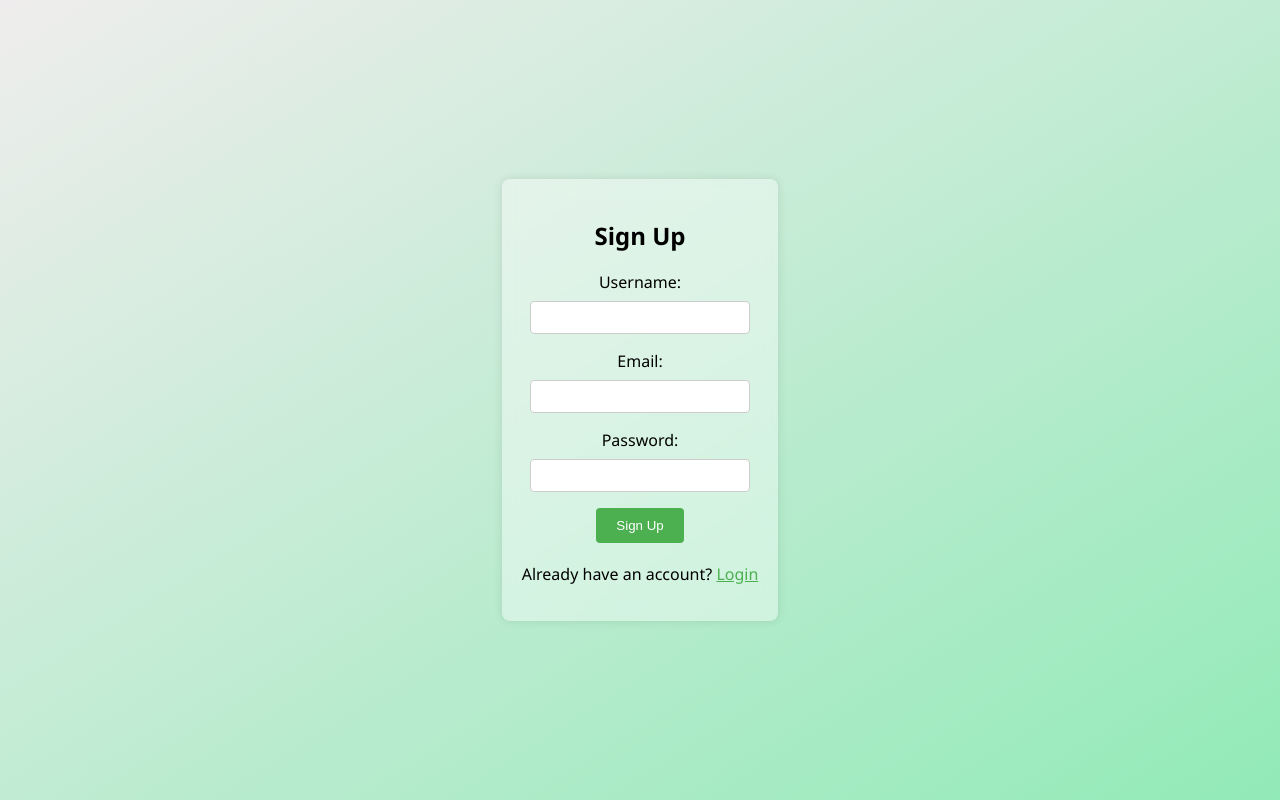
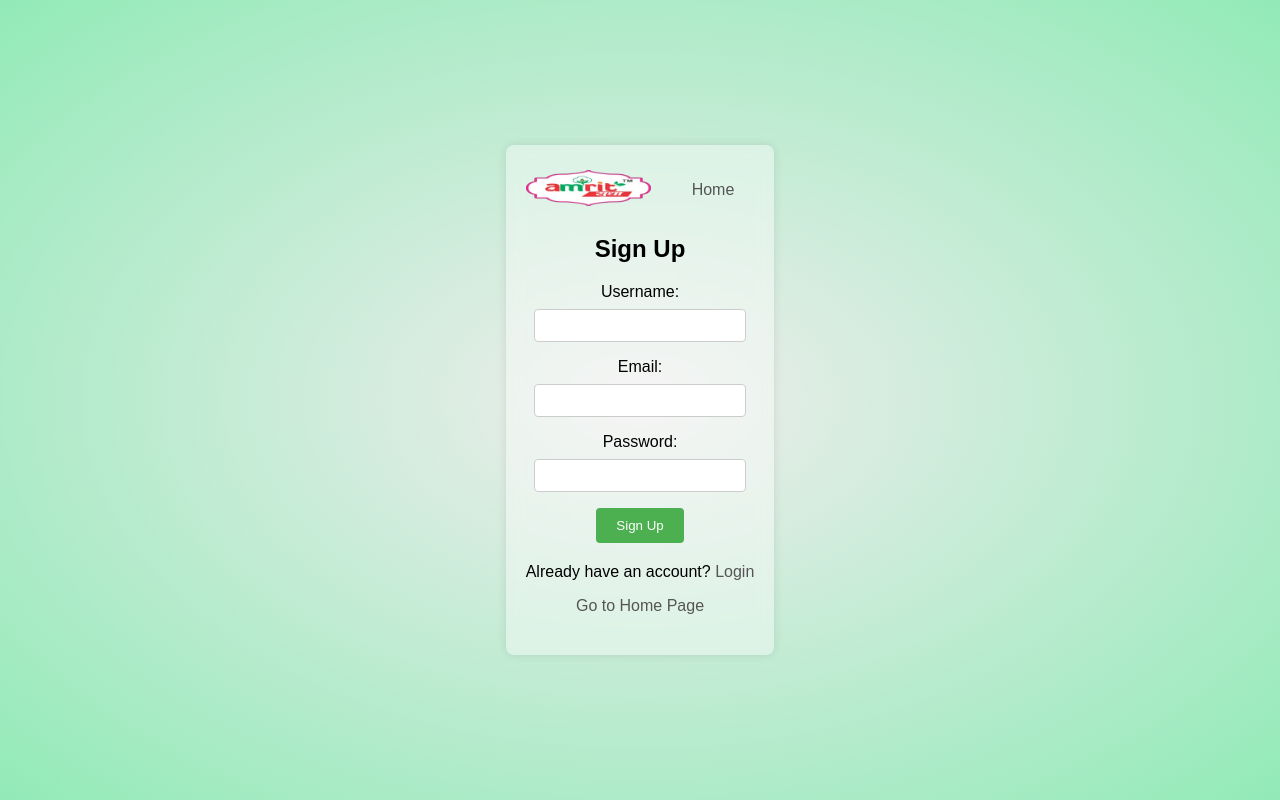
Before and after one commit to Kunalrsingh/amritsudhak, a website: page public/signup.html in a window 1280 px wide. Drawn offline with nearby package versions, Linux system fonts and the light colour scheme.

Commit message:
Update signup.html

```diff
--- a/public/signup.html
+++ b/public/signup.html
@@ -4,10 +4,23 @@
     <meta charset="UTF-8">
     <meta name="viewport" content="width=device-width, initial-scale=1.0">
     <link rel="stylesheet" href="login.css">
-    <title>Sign Up</title>
+    <link rel="stylesheet" href="account.css"> <!-- Include the account styles -->
+    <title>Login</title>
 </head>
 <body>
     <div class="container">
+        <!-- Include the navbar from the account page -->
+        <div class="navbar">
+            <div class="logo">
+                <img src="images/logo2.png" alt="Company Logo">
+            </div>
+            <nav>
+                <ul>
+                    <li><a href="index.html">Home</a></li>
+                </ul>
+            </nav>
+        </div>
+
         <form id="signupForm">
             <h2>Sign Up</h2>
             <label for="username">Username:</label>
@@ -22,6 +35,7 @@
             <button type="submit">Sign Up</button>
             <p>Already have an account? <a href="login.html">Login</a></p>
         </form>
+        <a href="index.html">Go to Home Page</a></p>
     </div>
     <script src="https://code.jquery.com/jquery-3.6.0.min.js"></script>
     <script>
```
